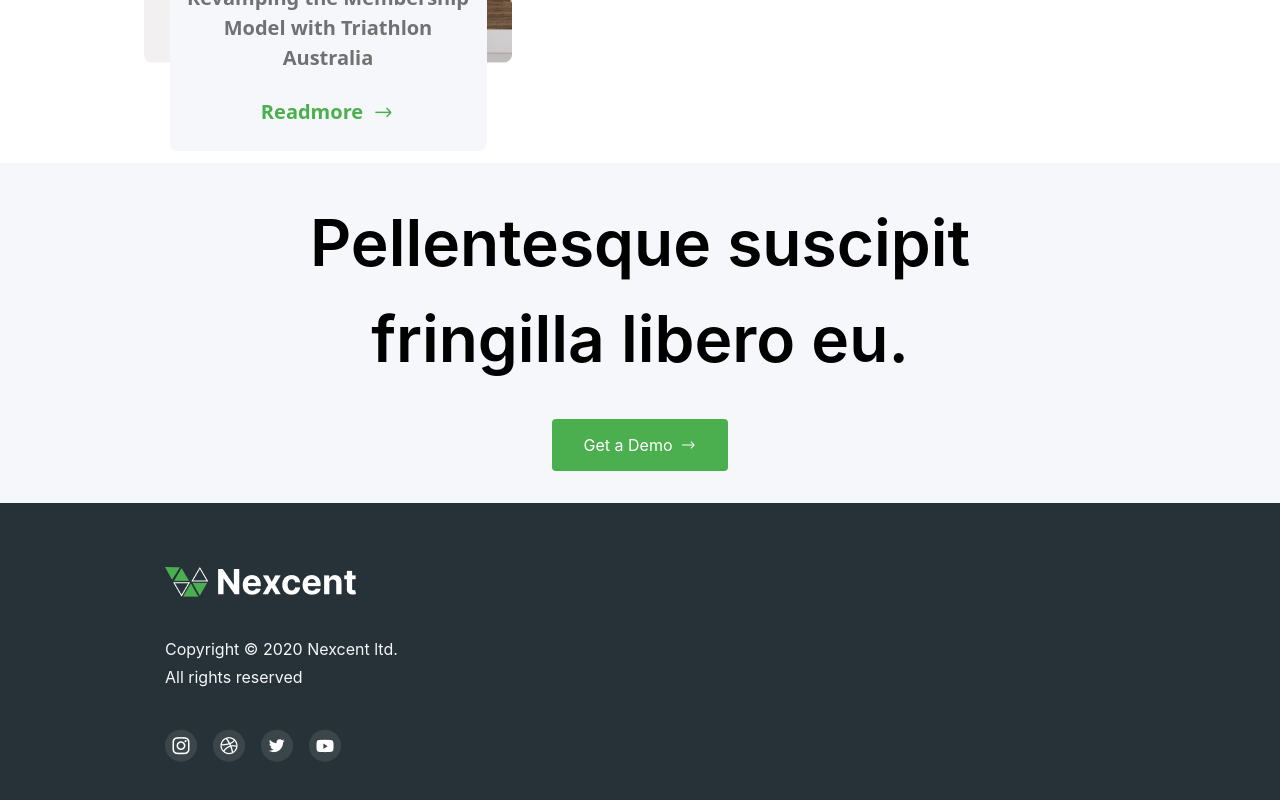
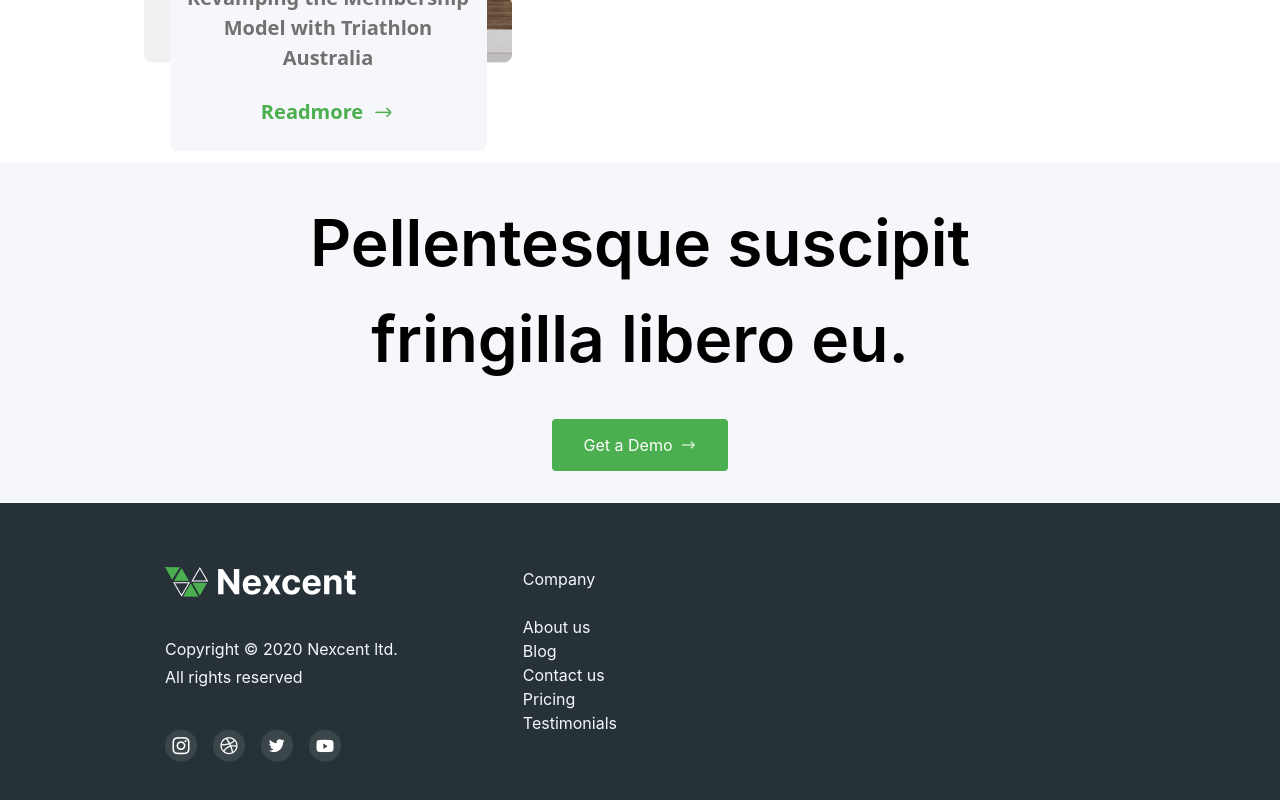
Before and after one commit to KenUdoudo/Todo-List, a React (Vite) app: page / in a window 1280 px wide. Shown: the part 3746-4546 px from the top of the page. Built offline with nearby package versions, Linux system fonts and the light colour scheme.

Commit message:
text color

```diff
--- a/src/Footer.jsx
+++ b/src/Footer.jsx
@@ -5,12 +5,12 @@ import twitter from './assests/twitter.png'
 import yt from './assests/yt.png'
 const Footer = () => {
     return (
-        <div className="font-inter flex px-[165px] py-[64px] items-start gap-[125px bg-[#263238]">
+        <div className="font-inter flex px-[165px] py-[64px] items-start gap-[125px] bg-[#263238] text-[#F5F7FA]">
             <div className="flex flex-col items-start gap-[40px]">
                 <div><img src={ logo }/></div>
                 <div className='flex flex-col gap-1'>
-                    <p className='text-[16px] text-[#F5F7FA]'>Copyright © 2020 Nexcent ltd.</p>
-                    <p className='text-[16px] text-[#F5F7FA]'>All rights reserved</p>
+                    <p className='text-[16px]'>Copyright © 2020 Nexcent ltd.</p>
+                    <p className='text-[16px]'>All rights reserved</p>
                 </div>
                 <div className='flex items-start gap-4'>
                     <img src={ ig }/>
@@ -20,8 +20,19 @@ const Footer = () => {
                 </div>
             </div>
 
-            <div>
-
+            <div className='flex items-start gap-7'>
+                <div className='flex flex-col items-start gap-6'>
+                    <h3>Company</h3>
+                    <div>
+                        <ul>
+                            <li>About us</li>
+                            <li>Blog</li>
+                            <li>Contact us</li>
+                            <li>Pricing</li>
+                            <li>Testimonials</li>
+                        </ul>
+                    </div>
+                </div>
 
             </div>
         </div>
```
